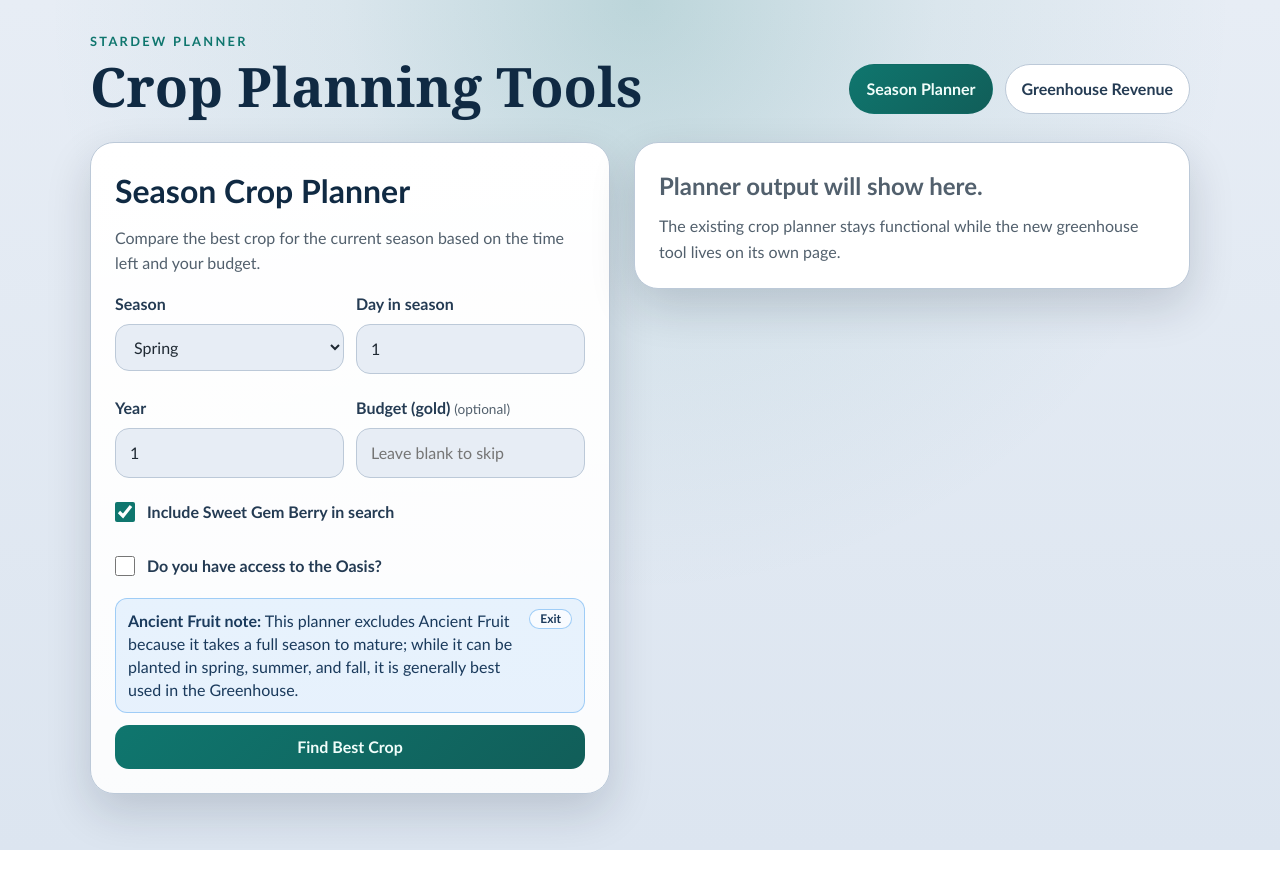
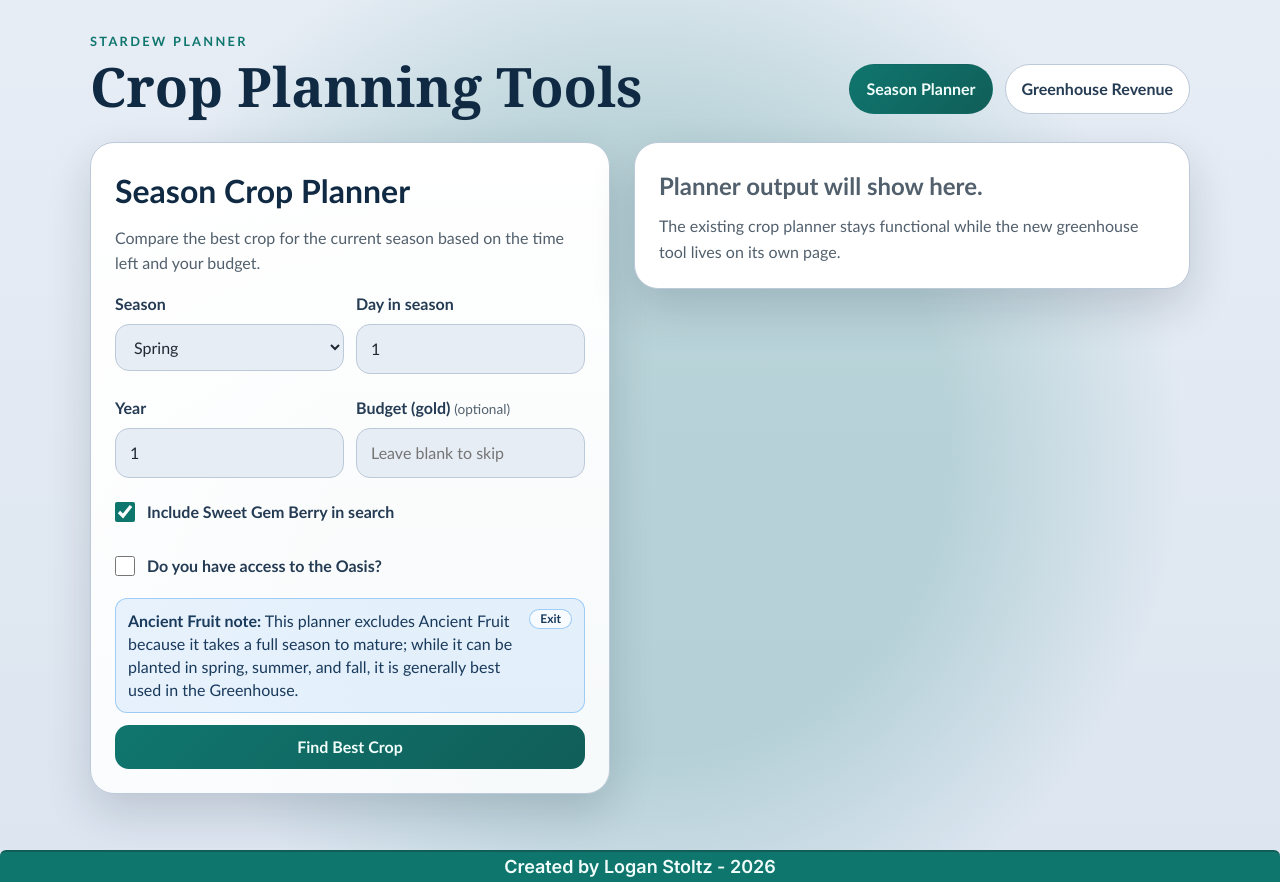
Before and after one commit to LoganStoltz/stardew-planner, a Vue app in the folder client/: page / in a window 1280 px wide. Before the commit the page ends 850 px from the top, so only its background shows below. Built offline with nearby package versions, Linux system fonts and the light colour scheme.

Commit message:
Added footer to Stardew app

```diff
--- a/client/src/App.vue
+++ b/client/src/App.vue
@@ -1,4 +1,5 @@
 <template>
+  <div class="app-layout">
     <div class="shell">
       <header class="shell-header">
         <div>
@@ -16,14 +17,27 @@
         <RouterView />
       </main>
     </div>
+
+    <Footer />
+  </div>
 </template>
 
+<script setup lang="js">
+  import Footer from './Footer.vue';
+</script>
+
 <style scoped>
+.app-layout {
+  min-height: 100vh;
+  display: flex;
+  flex-direction: column;
+}
+
 .shell {
   width: min(1100px, calc(100% - 32px));
   margin: 0 auto;
   padding: 32px 0 56px;
-  min-height: 100vh;
+  flex: 1;
 }
 
 .shell-header {
--- /dev/null
+++ b/client/src/Footer.vue
@@ -0,0 +1,57 @@
+<template>
+  <footer class="footer">
+    <p>Created by Logan Stoltz - 2026</p>
+  </footer>
+</template>
+
+<script lang="js">
+</script>
+
+<style scoped>
+@import url('https://fonts.googleapis.com/css2?family=Inter:wght@400;600;800&display=swap');
+
+.footer {
+  font-family: 'Inter', sans-serif;
+  background: var(--color-accent);
+  border-top: 2px solid var(--color-accent-strong);
+  border-radius: 6px 6px 0 0;
+  width: 100%;
+  height: 2rem;
+  display: flex;
+  flex-direction: column;
+  justify-content: center;
+  align-items: center;
+  gap: 4px;
+  padding: 0 16px;
+  z-index: 1000;
+}
+
+p {
+  color: var(--color-accent-contrast);
+  font-size: large;
+  font-weight: 600;
+  line-height: 1.2;
+  margin: 0;
+  text-align: center;
+}
+
+@media (max-width: 930px) {
+  .footer {
+    padding: 0rem;
+  }
+
+  p {
+    font-size: 0.8rem;
+  }
+}
+
+@media (max-width: 499px) {
+  .footer {
+    padding: 0rem;
+  }
+
+  p {
+    font-size: 0.6rem;
+  }
+}
+</style>
--- a/client/src/style.css
+++ b/client/src/style.css
@@ -18,7 +18,7 @@
   --color-shadow: rgba(15, 23, 42, 0.16);
   color: var(--color-text);
   background:
-    radial-gradient(circle at top, rgba(15, 118, 110, 0.2) 0%, rgba(15, 118, 110, 0.06) 28%, transparent 56%),
+    radial-gradient(circle at center, rgba(15, 118, 110, 0.2) 0%, rgba(15, 118, 110, 0.2) 40%, transparent 70%),
     linear-gradient(180deg, var(--color-surface) 0%, var(--color-surface-soft) 100%);
   font-synthesis: none;
   text-rendering: optimizeLegibility;
```
Lines whose indentation alone changed are shown as unchanged.
